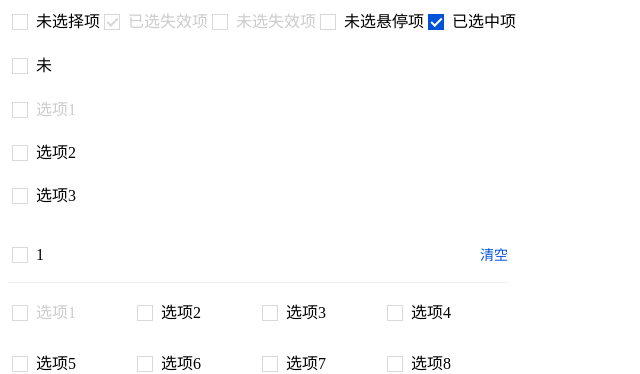
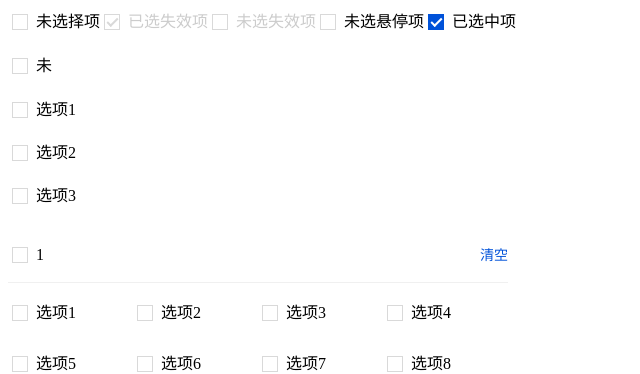
Before and after one commit to denghui09/checkbox_UI, a Vue app: page / in a window 1280 px wide. Shown: the top 374 px of the page, without its empty margins (0-640 px from the left). Built offline with nearby package versions, Linux system fonts and the light colour scheme.

Commit message:
修改指令

```diff
--- a/src/components/Checkbox.vue
+++ b/src/components/Checkbox.vue
@@ -19,7 +19,7 @@
         <input type="checkbox" @click="selectAll" :checked="allSelect" class="line">
         <span>{{menu.selmid}}</span>
       </div>
-      <div v-if="checkboxItems.length==selected.length">
+      <div v-else-if="checkboxItems.length==selected.length">
         <input type="checkbox" @click="selectAll" :checked="allSelect">
         <span>{{menu.selall}}</span>
       </div>
--- a/src/components/Checkboxs.vue
+++ b/src/components/Checkboxs.vue
@@ -12,7 +12,7 @@
             <input type="checkbox" @click="selectAll" :checked="allSelect" class="line">
             <span>{{menu.selmid}}</span>
           </div>
-          <div v-if="checkboxItems.length==selected.length">
+          <div v-else-if="checkboxItems.length==selected.length">
             <input type="checkbox" @click="selectAll" :checked="allSelect">
             <span>{{menu.selall}}</span>
           </div>
--- a/src/pages/index.vue
+++ b/src/pages/index.vue
@@ -21,7 +21,7 @@ export default {
         selall:"全"
       },
       checkboxItem: [
-        { name: "选项1", checked: false, disabled: true },
+        { name: "选项1", checked: false, disabled: false },
         { name: "选项2", checked: false, disabled: false },
         { name: "选项3", checked: false, disabled: false }
       ],
@@ -32,7 +32,7 @@ export default {
         selcle:'清空'
       },
       checkboxItems: [
-        { name: "选项1", checked: false, disabled: true },
+        { name: "选项1", checked: false, disabled: false },
         { name: "选项2", checked: false, disabled: false },
         { name: "选项3", checked: false, disabled: false },
         { name: "选项4", checked: false, disabled: false },
```
